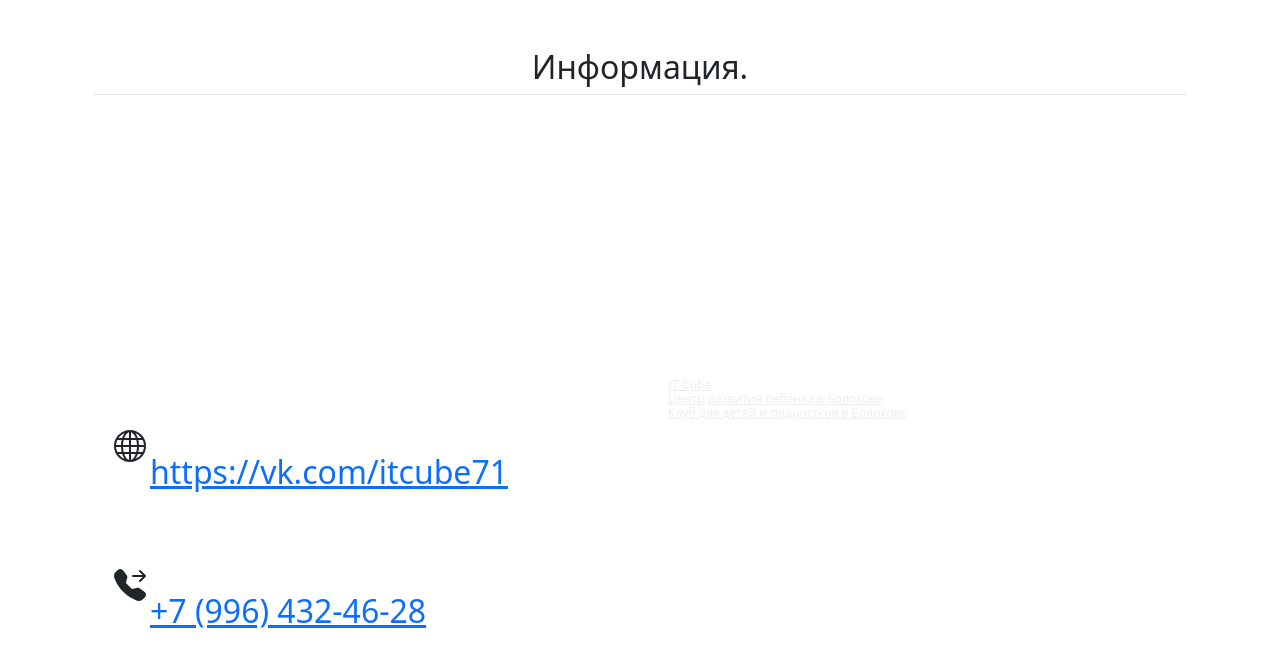
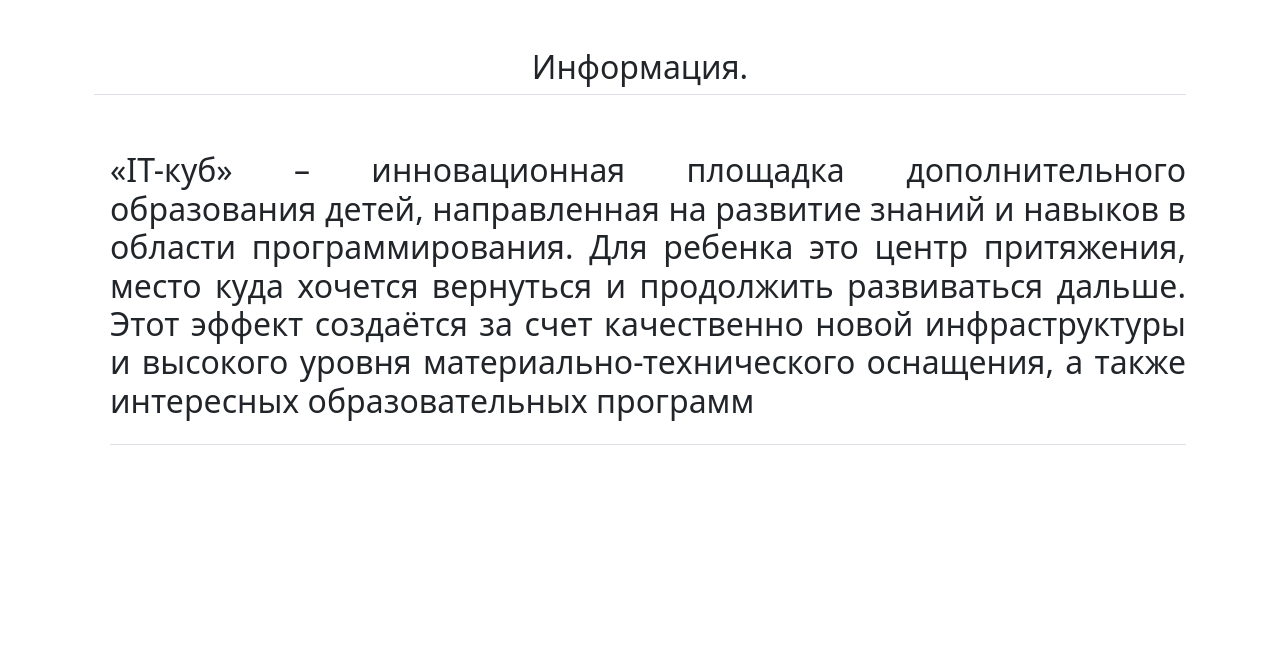
Before and after one commit to PavelDeichuk/flask_blog, a Python web app: template templates/index.html in a window 1280 px wide. Shown: the part 72-718 px from the top of the page. Run offline with Jinja, Linux system fonts and the light colour scheme; the template is opened without the code that fills it, so the values that code supplies are empty.

Commit message:
Update index.html

```diff
--- a/templates/index.html
+++ b/templates/index.html
@@ -33,7 +33,7 @@
         <div class="icon-square bg-light text-dark d-inline-flex align-items-center justify-content-center fs-4 flex-shrink-0 me-3">
         </div>
         <div>
-              <h2 class="pb-2 border-bottom"><ya-tr-span data-index="32-0" data-translated="true" data-source-lang="en" data-target-lang="ru" data-value="Hanging icons" data-translation="Направления" data-ch="0" data-type="trSpan" data-selected="false"><center><p align="justify"«IT-куб» – инновационная площадка дополнительного образования детей, направленная на развитие знаний и навыков в области программирования. Для ребенка это центр притяжения, место куда хочется вернуться и продолжить развиваться дальше. Этот эффект создаётся за счет качественно новой инфраструктуры и высокого уровня материально-технического оснащения, а также интересных образовательных программ</p></center></ya-tr-span></h2>
+              <h2 class="pb-2 border-bottom"><ya-tr-span data-index="32-0" data-translated="true" data-source-lang="en" data-target-lang="ru" data-value="Hanging icons" data-translation="Направления" data-ch="0" data-type="trSpan" data-selected="false"><center><p align="justify">«IT-куб» – инновационная площадка дополнительного образования детей, направленная на развитие знаний и навыков в области программирования. Для ребенка это центр притяжения, место куда хочется вернуться и продолжить развиваться дальше. Этот эффект создаётся за счет качественно новой инфраструктуры и высокого уровня материально-технического оснащения, а также интересных образовательных программ</p></center></ya-tr-span></h2>
         </div>
       </div>
   </div>
```
